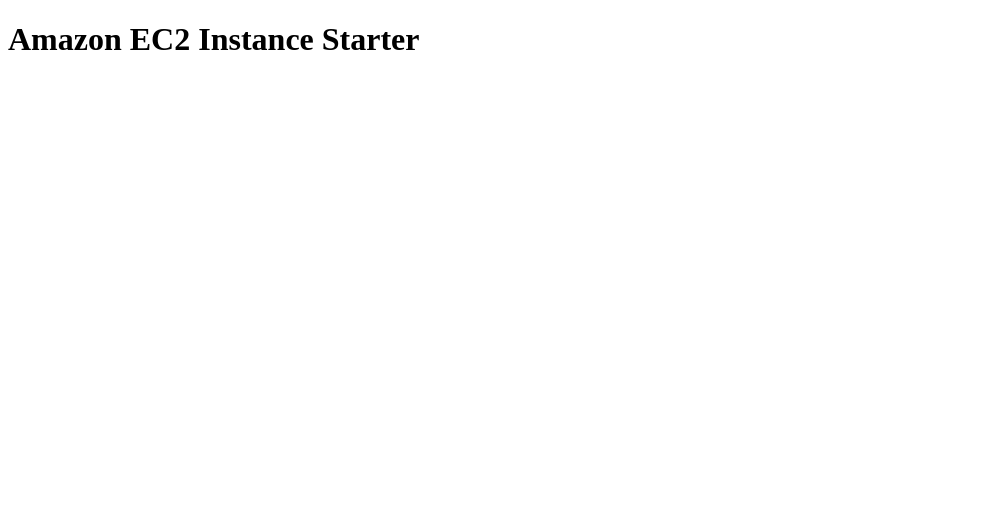
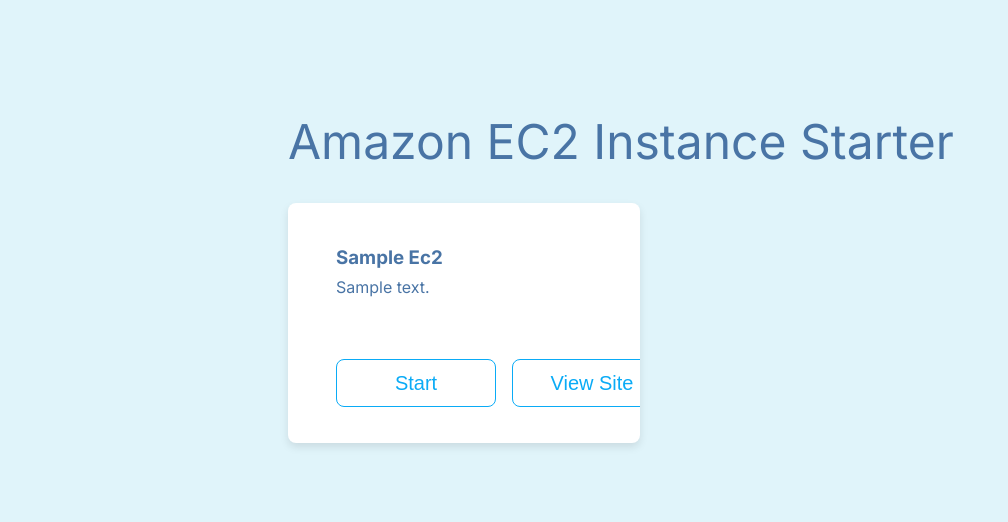
Before and after one commit to leighwest/instance-starter, a Django app: page / in a window 1280 px wide. Shown: the top 522 px of the page, without its empty margins (0-1008 px from the left). Run offline with Django 5.2, Linux system fonts and the light colour scheme; tables that the repository leaves empty hold one stand-in row (values such as "Sample post").

Commit message:
Updated EC2 model, request all EC2 instances from DB on starting page load, initial layout for EC2 instance component

```diff
--- a/ec2_starter/models.py
+++ b/ec2_starter/models.py
@@ -5,5 +5,6 @@
     instance_id = models.CharField(max_length=20, unique=True)
     region = models.CharField(max_length=20)
     name = models.CharField(max_length=100)
+    description = models.TextField(max_length=500, blank=True)
     state = models.CharField(max_length=20)
     last_start_time = models.DateTimeField(null=True, blank=True)
--- /dev/null
+++ b/ec2_starter/static/ec2_starter/index.css
@@ -0,0 +1,10 @@
+ul {
+  list-style-type: none;
+  padding: 0;
+  margin: 0;
+}
+
+h1 {
+  font-weight: normal;
+  font-size: 3rem;
+}
--- /dev/null
+++ b/ec2_starter/static/ec2_starter/instance.css
@@ -0,0 +1,90 @@
+@keyframes pulse {
+    0% {
+        opacity: 1;
+    }
+    50% {
+        opacity: 0.5;
+    }
+    100% {
+        opacity: 1;
+    }
+}
+
+.status-running {
+    animation: pulse 2s ease-in-out infinite;
+    color: #28a745;
+}
+
+.instance {
+    display: flex;
+    flex-direction: column;
+    width: 50%;
+    min-height: 15rem;
+    background-color: #ffffff;
+    padding: 1.5rem 3rem;
+    border-radius: 8px;
+    box-shadow: 0 4px 8px rgba(0, 0, 0, 0.1);
+    overflow: hidden;
+}
+
+.instance h3 {
+    margin-bottom: 0.5rem;
+}
+
+.instance p {
+    margin: 0 0 1rem 0;
+}
+
+.instance button {
+    width: 10rem;
+    height: 3rem;
+    background: #ffffff;
+    color: #0AABF6;
+    font-size: 1.25rem;
+    border: 1px solid #0AABF6;
+    border-radius: 8px;
+    padding: 0.5rem 2rem;
+    overflow: hidden;
+    transition: border-width 0.3s ease;
+    margin-right: 1rem;
+}
+
+.instance button:hover {
+    cursor: pointer;
+}
+
+.bottom {
+    display: flex;
+    justify-content: space-between;
+    margin-top: auto;
+    padding-top: 2rem;
+}
+
+.left {
+    display: flex;
+}
+
+.right {
+    display: flex;
+    flex-direction: column;
+    justify-content: space-between;
+    align-items: flex-start;
+}
+
+.top-row, .bottom-row {
+    display: flex;
+    justify-content: space-between;
+    width: 100%;
+}
+
+.top-row span:first-child,
+.bottom-row span:first-child {
+    min-width: 120px;
+    text-align: right;
+    margin-right: 1rem;
+}
+
+.top-row span:last-child,
+.bottom-row span:last-child {
+    text-align: left;
+}
--- /dev/null
+++ b/ec2_starter/templates/ec2_starter/includes/instance.html
@@ -0,0 +1,29 @@
+{% load static %}
+
+{% block css_files %}
+	<link rel="stylesheet" href="{% static "ec2_starter/instance.css"%}"/>
+{% endblock %}
+
+<li>
+	<div class="instance">
+{#			<div class="content">#}
+		<h3>{{ instance.name|title }}</h3>
+		<p>{{ instance.description }}</p>
+		<div class="bottom">
+			<div class="left">
+				<button>Start</button>
+				<button>View Site</button>
+			</div>
+			<div class="right">
+				<div class="top-row">
+					<span>Status:</span>
+					<span class="status-running">Running</span>
+				</div>
+				<div class="bottom-row">
+					<span>Time remaining:</span>
+					<span>59 minutes</span>
+				</div>
+			</div>
+		</div>
+	</div>
+</li>
--- a/ec2_starter/templates/ec2_starter/index.html
+++ b/ec2_starter/templates/ec2_starter/index.html
@@ -1,4 +1,10 @@
 {% extends "base.html" %}
+
+{% load static %}
+
+{% block css_files %}
+	<link rel="stylesheet" href="{% static "ec2_starter/index.css"%}"/>
+{% endblock %}
 
 {% block title %}
 	Amazon EC2 Instance Starter
@@ -6,4 +12,10 @@
 
 {% block content %}
 	<h1>Amazon EC2 Instance Starter</h1>
+
+	<ul>
+		{% for instance in instances %}
+			{% include "ec2_starter/includes/instance.html" %}
+		{% endfor %}
+	</ul>
 {% endblock %}
--- a/ec2_starter/views.py
+++ b/ec2_starter/views.py
@@ -1,4 +1,10 @@
 from django.shortcuts import render
 
+from .models import Ec2
+
+
 def starting_page(request):
-    return render(request, "ec2_starter/index.html")
+    instances = Ec2.objects.all()
+    return render(request, "ec2_starter/index.html", {
+        "instances": instances
+    })
--- a/instance_starter/settings.py
+++ b/instance_starter/settings.py
@@ -123,6 +123,9 @@
 
 STATIC_URL = 'static/'
 
+STATICFILES_DIRS = [
+    BASE_DIR / "static"]
+
 # Default primary key field type
 # https://docs.djangoproject.com/en/5.0/ref/settings/#default-auto-field
 
--- /dev/null
+++ b/static/app.css
@@ -0,0 +1,17 @@
+@import url('https://fonts.googleapis.com/css2?family=Inter:ital,opsz,wght@0,14..32,100..900;1,14..32,100..900&display=swap');
+
+* {
+  box-sizing: border-box;
+}
+
+html {
+  font-family: 'Inter', sans-serif;
+}
+
+body {
+  margin: 0;
+  background-color: #E0F4FA;
+  padding: 5rem 18rem;
+  color: #4974A5;
+  font-weight: normal;
+}
--- a/templates/base.html
+++ b/templates/base.html
@@ -1,3 +1,5 @@
+{% load static %}
+
 <!doctype html>
 <html lang="en">
 <head>
@@ -6,6 +8,7 @@
 	      content="width=device-width, user-scalable=no, initial-scale=1.0, maximum-scale=1.0, minimum-scale=1.0">
 	<meta http-equiv="X-UA-Compatible" content="ie=edge">
 	<title>{% block title %}{% endblock %}</title>
+	<link rel="stylesheet" href="{% static "app.css" %}">
 	{% block css_files %}{% endblock %}
 </head>
 <body>
```
